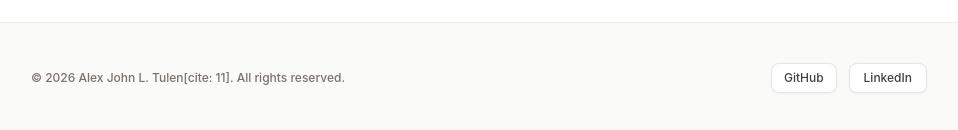
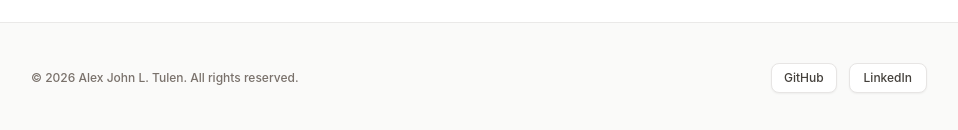
Before and after one commit to Cymrc/portfolio, a React (Vite) app: page / in a window 1280 px wide. Shown: the part 5177-5307 px from the top of the page, without its empty margins (161-1119 px from the left). Built offline with nearby package versions, Linux system fonts and the light colour scheme; no server answers.

Commit message:
Refactor Footer component to remove citation artifact

```diff
--- a/src/components/layout/Footer.jsx
+++ b/src/components/layout/Footer.jsx
@@ -8,7 +8,7 @@ function Footer() {
     <footer className="border-t border-stone-200/80 bg-stone-50 px-4 py-10">
       <div className="mx-auto flex max-w-4xl flex-col items-center justify-between gap-4 sm:flex-row">
         <p className="text-xs font-medium text-stone-500">
-          © {year} Alex John L. Tulen[cite: 11]. All rights reserved.
+          © {year} Alex John L. Tulen. All rights reserved.
         </p>
 
         <div className="flex items-center gap-3">
```
